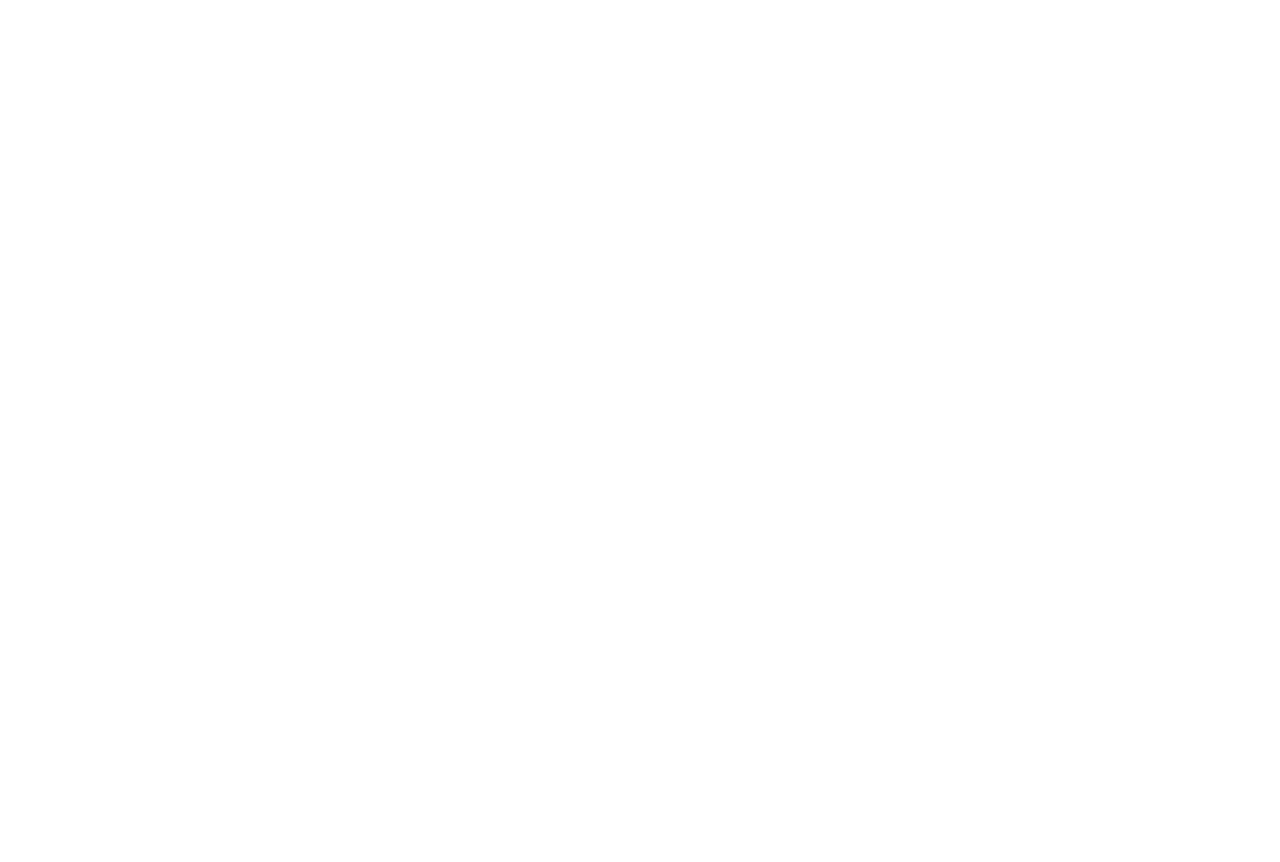
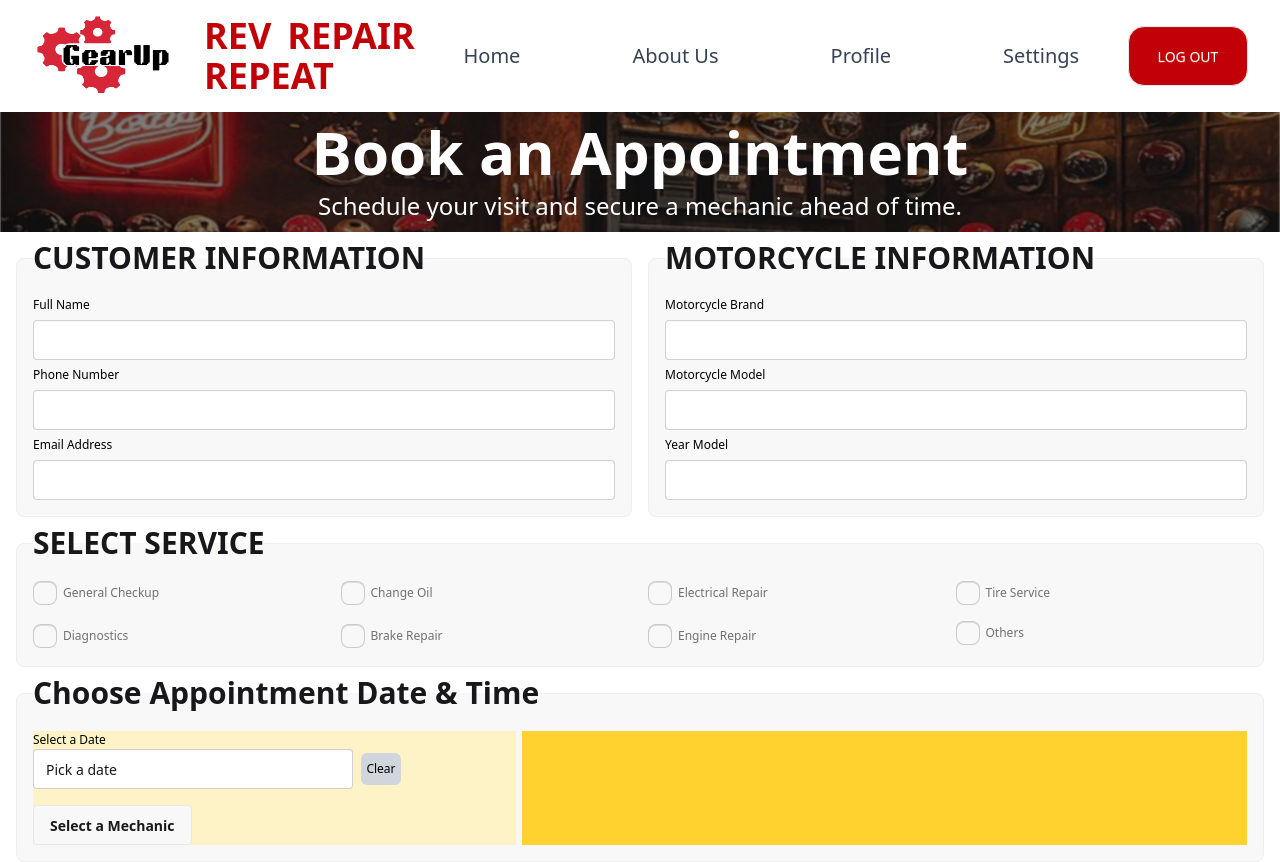
Before and after one commit to jellyayce/practice, a React (Vite) app in the folder my-project/: page /AppointmentPage in a window 1280 px wide. Before the commit this address had no page. Before the commit the page ends 800 px from the top, so only its background shows below. Built offline with nearby package versions, Linux system fonts and the light colour scheme.

Commit message:
Started the Appointment Page

```diff
--- a/my-project/package.json
+++ b/my-project/package.json
@@ -11,6 +11,7 @@
   },
   "dependencies": {
     "@tailwindcss/vite": "^4.1.18",
+    "cally": "^0.9.2",
     "daisyui": "^5.5.18",
     "react": "^19.2.0",
     "react-dom": "^19.2.0",
--- a/my-project/src/App.jsx
+++ b/my-project/src/App.jsx
@@ -2,6 +2,7 @@
 import Dashboard from './components/Dashboard'
 import AboutUs from './components/AboutUs'
 import BrowsePage from './components/BrowsePage'
+import AppointmentPage from './components/AppointmentPage'
 import LogoutModal from './components/LogoutModal'
 import { BrowserRouter, Routes, Route } from 'react-router-dom';
 import Profile from './components/Profile'
@@ -15,6 +16,7 @@
         <Route path="/" element={<Dashboard />} />
         <Route path="/AboutUs" element={<AboutUs />} />
         <Route path="/BrowsePage" element={<BrowsePage />} />
+        <Route path="/AppointmentPage" element={<AppointmentPage />} />
         <Route path="/Profile" element={<Profile />} />
         <Route path="/Settings" element={<Settings />} />
         <Route path="/LogoutModal" element={<LogoutModal />} />
--- /dev/null
+++ b/my-project/src/components/AppointmentPage.jsx
@@ -0,0 +1,145 @@
+import { useState, useEffect, useRef } from "react";
+import "cally";
+import Navbar from './Navbar'
+
+export default function AppointmentPage() {
+    const [othersChecked, setOthersChecked] = useState(false);
+    const [othersText, setOthersText] = useState("");
+
+    const [date, setDate] = useState("Pick a date");
+
+    const calRef = useRef(null);
+    useEffect(() => {
+        const cal = calRef.current;
+
+        if (!cal) return;
+
+        const handleChange = (e) => {
+        setDate(e.target.value);
+        };
+
+        cal.addEventListener("change", handleChange);
+
+        return () => {
+        cal.removeEventListener("change", handleChange);
+        };
+    }, []);
+
+    function handleClearButton(){
+        setDate("Pick a date");
+    }
+
+  return (
+    <div>
+        <Navbar></Navbar>
+        <div className="relative w-full h-30">
+            <div className="absolute inset-0 bg-[url('/appointmentpagepic1.png')] bg-cover bg-center brightness-50"></div>
+            <div className="relative z-10 flex flex-col items-center justify-center h-full text-white gap-2">
+                <p className='text-6xl font-extrabold'>Book an Appointment</p>
+                <p className='text-2xl font-light'>Schedule your visit and secure a mechanic ahead of time.</p>
+            </div>
+        </div>
+        <div className='flex flex-row px-4 gap-4'>
+            <fieldset className="fieldset bg-base-200 border-base-300 rounded-box w-1/2 border p-4">
+                <legend className="fieldset-legend text-3xl font-extrabold">CUSTOMER INFORMATION</legend>
+
+                <label className="label text-black">Full Name</label>
+                <input type="text" className="input w-full"/>
+
+                <label className="label text-black">Phone Number</label>
+                <input type="text" className="input w-full"/>
+
+                <label className="label text-black">Email Address</label>
+                <input type="text" className="input w-full"/>
+            </fieldset>
+            <fieldset className="fieldset bg-base-200 border-base-300 rounded-box w-1/2 border p-4">
+                <legend className="fieldset-legend text-3xl font-extrabold">MOTORCYCLE INFORMATION</legend>
+
+                <label className="label text-black">Motorcycle Brand</label>
+                <input type="text" className="input w-full"/>
+
+                <label className="label text-black">Motorcycle Model</label>
+                <input type="text" className="input w-full"/>
+
+                <label className="label text-black">Year Model</label>
+                <input type="text" className="input w-full"/>
+            </fieldset>
+        </div>
+        <div className='flex px-4'>
+            <fieldset className="fieldset bg-base-200 border-base-300 rounded-box w-screen border p-4">
+                <legend className="fieldset-legend text-3xl font-extrabold">SELECT SERVICE</legend>
+                <div className='grid grid-cols-2 md:grid-cols-4 gap-4'>
+                    <label className="label">
+                        <input type="checkbox" className="checkbox" />
+                        General Checkup
+                    </label>
+                    <label className="label">
+                        <input type="checkbox" className="checkbox" />
+                        Change Oil
+                    </label>
+                    <label className="label">
+                        <input type="checkbox" className="checkbox" />
+                        Electrical Repair
+                    </label>
+                    <label className="label">
+                        <input type="checkbox" className="checkbox" />
+                        Tire Service
+                    </label>
+                    <label className="label">
+                        <input type="checkbox" className="checkbox" />
+                        Diagnostics
+                    </label>
+                    <label className="label">
+                        <input type="checkbox" className="checkbox" />
+                        Brake Repair
+                    </label>
+                    <label className="label">
+                        <input type="checkbox" className="checkbox" />
+                        Engine Repair
+                    </label>
+                    <div>
+                        <label className="label">
+                            <input type="checkbox" className="checkbox" checked={othersChecked} onChange={(e) => setOthersChecked(e.target.checked)}/>
+                            Others
+                        </label>
+                        {othersChecked && (
+                            <input type="text" placeholder="Please specify" className="input input-bordered w-full" value={othersText} onChange={(e) => setOthersText(e.target.value)}/>
+                        )}
+                    </div>
+                </div>
+            </fieldset>
+        </div>
+        <div className='flex px-4'>
+            <fieldset className="fieldset bg-base-200 border-base-300 rounded-box w-screen border p-4 flex flex-row">
+                <legend className="fieldset-legend text-3xl font-extrabold">Choose Appointment Date & Time</legend>
+                <div className="flex flex-col gap-4 w-2/5 bg-amber-100">
+                    <div>
+                        <label className="label text-black">Select a Date</label>
+                        <div className="flex flex-row gap-2 items-center">
+                            <button popoverTarget="cally-popover1" className="input input-border" id="cally1" style={{ anchorName: "--cally1" }}>
+                                {date}
+                            </button>
+                            <button className="bg-gray-300 text-black rounded-md w-10 h-8" onClick={handleClearButton}>Clear</button>
+                        </div>
+                        <div popover="auto" id="cally-popover1" className="dropdown bg-base-100 rounded-box shadow-lg" style={{ positionAnchor: "--cally1" }}>
+                            <calendar-date class="cally" ref={calRef}>
+                                <calendar-month></calendar-month>
+                            </calendar-date>
+                        </div>
+                    </div>
+                    <details className="dropdown">
+                        <summary className="btn">Select a Mechanic</summary>
+                        <ul className="menu dropdown-content bg-base-100 rounded-box z-1 w-52 p-2 shadow-sm">
+                            <li><a>John Doe</a></li>
+                            <li><a>John Doink</a></li>
+                        </ul>
+                    </details>
+                </div>
+                <div className="flex w-3/5 bg-amber-300">
+
+                </div>
+            </fieldset>
+        </div>
+    </div>
+  )
+}
--- a/my-project/src/components/Dashboard.jsx
+++ b/my-project/src/components/Dashboard.jsx
@@ -7,6 +7,10 @@
     function navigateToBrowsePage(){
         navigate('/BrowsePage');
     }
+    function navigateToAppointmentPage(){
+        navigate('/AppointmentPage');
+    }
+
     return(
         <div>
             <Navbar/>
@@ -30,7 +34,7 @@
             <div className="flex flex-col items-center p-6 gap-4">
                 <h2 className="font-light text-4xl">Book your visit and check parts availability before coming in.</h2>
                 <div className="flex gap-6">
-                    <button className="bg-red-700  hover:bg-red-800 text-white font-medium rounded-2xl w-60 h-10">Book an Appointment</button>
+                    <button className="bg-red-700  hover:bg-red-800 text-white font-medium rounded-2xl w-60 h-10" onClick={navigateToAppointmentPage}>Book an Appointment</button>
                     <button className="bg-red-700  hover:bg-red-800 text-white font-medium rounded-2xl w-60 h-10" onClick={navigateToBrowsePage}>Browse Parts</button>
                 </div>
             </div>
```
Also changed, not shown: my-project/public/appointmentpagepic1.png (added), 1 other file (tests, documents, lock files or other folders).
